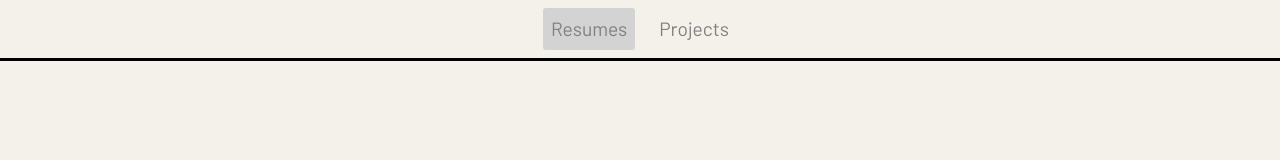
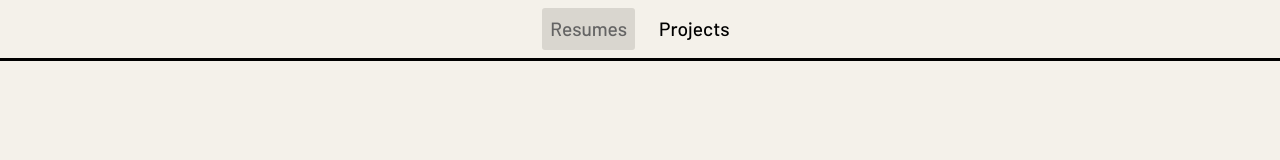
Before and after one commit to Tom-Latimer/portfolio, a plain HTML site: page public/index.html in a window 1280 px wide. In both pictures the pointer is over the link "Resumes". Shown: the top 160 px of the page. Drawn offline with nearby package versions, Linux system fonts and the light colour scheme.

Commit message:
change nav bar colour

```diff
--- a/public/style.css
+++ b/public/style.css
@@ -53,7 +53,8 @@ body {
 
 .nav-container a {
     text-decoration: none;
-    color: gray;
+    font-weight: 500;
+    color: black;
     display: flex;
     justify-content: center;
     align-items: center;
@@ -64,8 +65,8 @@ body {
 }
 
 .nav-container a:hover {
-    background-color: lightgray;
-    color: gray;
+    background-color: #d9d6cf;
+    color: #646464;
 }
 
 /* Hero Banner */
```
